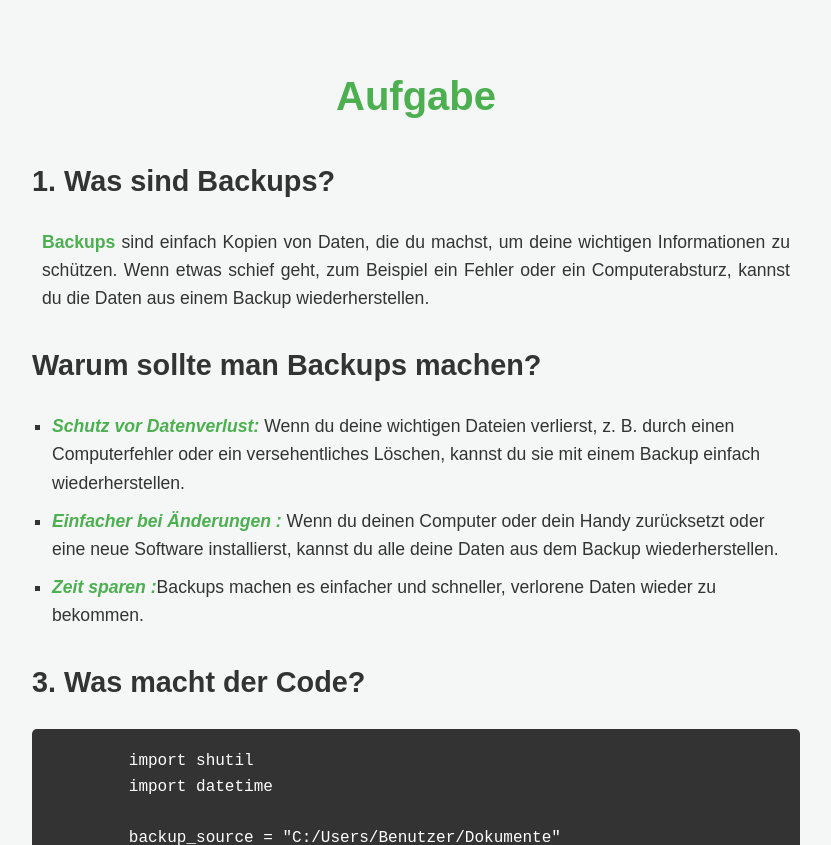
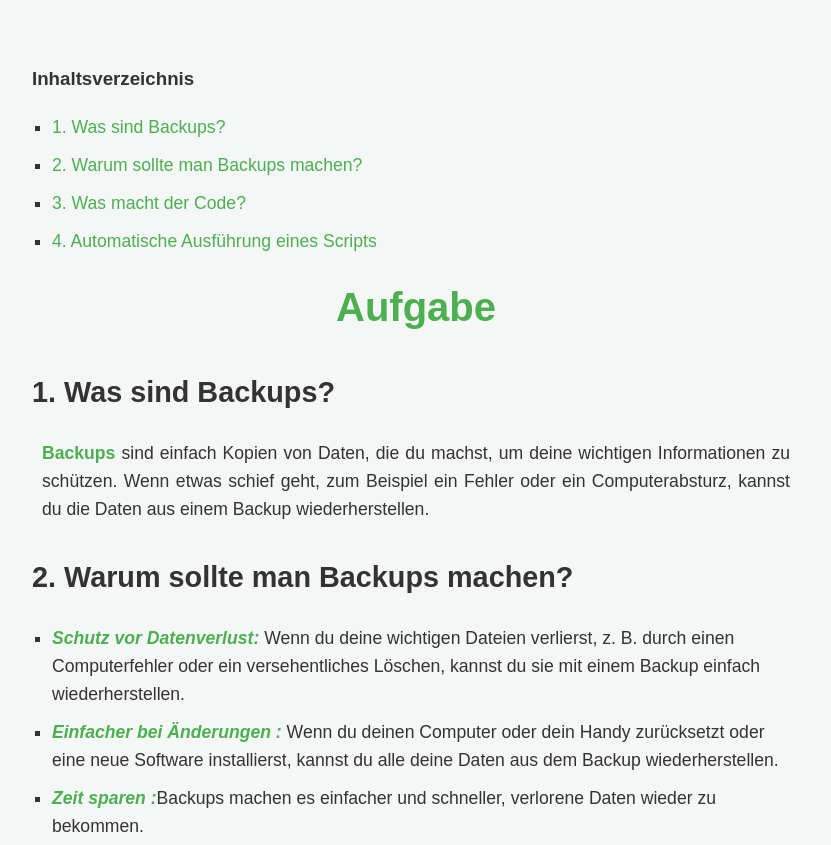
Before and after one commit to senda1988/html_projekte, a plain HTML site: page index.html in a window 1280 px wide. Shown: the top 845 px of the page, without its empty margins (224-1055 px from the left). Drawn offline with Linux system fonts and the light colour scheme.

Commit message:
Update index.html

```diff
--- a/index.html
+++ b/index.html
@@ -5,27 +5,43 @@
     <meta charset="UTF-8">
     <meta name="viewport" content="width=device-width, initial-scale=1.0">
     <link rel="stylesheet" href="style.css">
-    <title>Document</title>
+    <title>Backup</title>
 </head>
 
 <body>
+
+    <!-- Menü -->
+    <nav id="menu">
+        <h3>Inhaltsverzeichnis</h3>
+        <ul>
+            <li><a href="#backup-definition">1. Was sind Backups?</a></li>
+            <li><a href="#backup-gründe">2. Warum sollte man Backups machen?</a></li>
+            <li><a href="#backup-code">3. Was macht der Code?</a></li>
+            <li><a href="#backup-automatisch">4. Automatische Ausführung eines Scripts</a></li>
+        </ul>
+    </nav>
+    <main>
         <h1>Aufgabe</h1>
-    <h2>1. Was sind Backups?</h2>
-    <p><b>Backups</b> sind einfach Kopien von Daten, die du machst, um deine wichtigen Informationen zu schützen. Wenn
+        <h2 id="backup-definition">1. Was sind Backups?</h2>
+        <p><b>Backups</b> sind einfach Kopien von Daten, die du machst, um deine wichtigen Informationen zu schützen.
+            Wenn
             etwas schief geht, zum Beispiel ein Fehler oder ein Computerabsturz, kannst du die Daten aus einem Backup
             wiederherstellen.</p>
-    <h2>Warum sollte man Backups machen?</h2>
+        <h2 id="backup-gründe">2. Warum sollte man Backups machen?</h2>
         <ul>
             <li><b><i>Schutz vor Datenverlust:</i></b> Wenn du deine wichtigen Dateien verlierst, z. B. durch einen
-            Computerfehler oder ein versehentliches Löschen, kannst du sie mit einem Backup einfach wiederherstellen.
+                Computerfehler oder ein versehentliches Löschen, kannst du sie mit einem Backup einfach
+                wiederherstellen.
             </li>
 
-        <li><b><i>Einfacher bei Änderungen :</i></b> Wenn du deinen Computer oder dein Handy zurücksetzt oder eine neue
+            <li><b><i>Einfacher bei Änderungen :</i></b> Wenn du deinen Computer oder dein Handy zurücksetzt oder eine
+                neue
                 Software installierst, kannst du alle deine Daten aus dem Backup wiederherstellen.</li>
-        <li><b><i>Zeit sparen :</i></b>Backups machen es einfacher und schneller, verlorene Daten wieder zu bekommen.
+            <li><b><i>Zeit sparen :</i></b>Backups machen es einfacher und schneller, verlorene Daten wieder zu
+                bekommen.
             </li>
         </ul>
-    <h2>3. Was macht der Code?</h2>
+        <h2 id="backup-code">3. Was macht der Code?</h2>
         <pre>
         import shutil
         import datetime
@@ -44,7 +60,8 @@
             </ul>
 
             <li>Ordner zum Sichern festlegen:</li>
-        <p>Der Quellordner ist der Ordner, den du sichern möchtest. In diesem Fall ist es C:/Users/Benutzer/Dokumente.
+            <p>Der Quellordner ist der Ordner, den du sichern möchtest. In diesem Fall ist es
+                C:/Users/Benutzer/Dokumente.
             </p>
 
             <li>Zielordner für das Backup erstellen:</li>
@@ -55,12 +72,13 @@
             <p>Der Code kopiert den gesamten Inhalt des Dokumente-Ordners in den neuen Zielordner.</p>
 
             <li> Erfolgsmeldung anzeigen:</li>
-        <p>Am Ende zeigt der Code an, dass das Backup erfolgreich war und sagt dir, wo die Dateien gespeichert wurden.
+            <p>Am Ende zeigt der Code an, dass das Backup erfolgreich war und sagt dir, wo die Dateien gespeichert
+                wurden.
             </p>
         </ol>
 
 
-    <h3>4. Automatische Ausführung eines Scripts</h3>
+        <h2 id="backup-automatisch">4. Automatische Ausführung eines Scripts</h2>
         <p>Um das Script automatisch auszuführen, kann man einen Task Scheduler nutzen:</p>
         <ul>
             <li>Unter Windows: </li>
@@ -94,7 +112,7 @@
         <p>Dadurch wird das Script jeden Tag um 02:00 Uhr automatisch ausgeführt.</p>
 
         <p>Weitere Informationen findest du auf <a href="https://de.wikipedia.org/wiki/Backup">Wikipedia</a>.</p>
-
+    </main>
 </body>
 
 </html>
```
Lines whose indentation alone changed are shown as unchanged.
